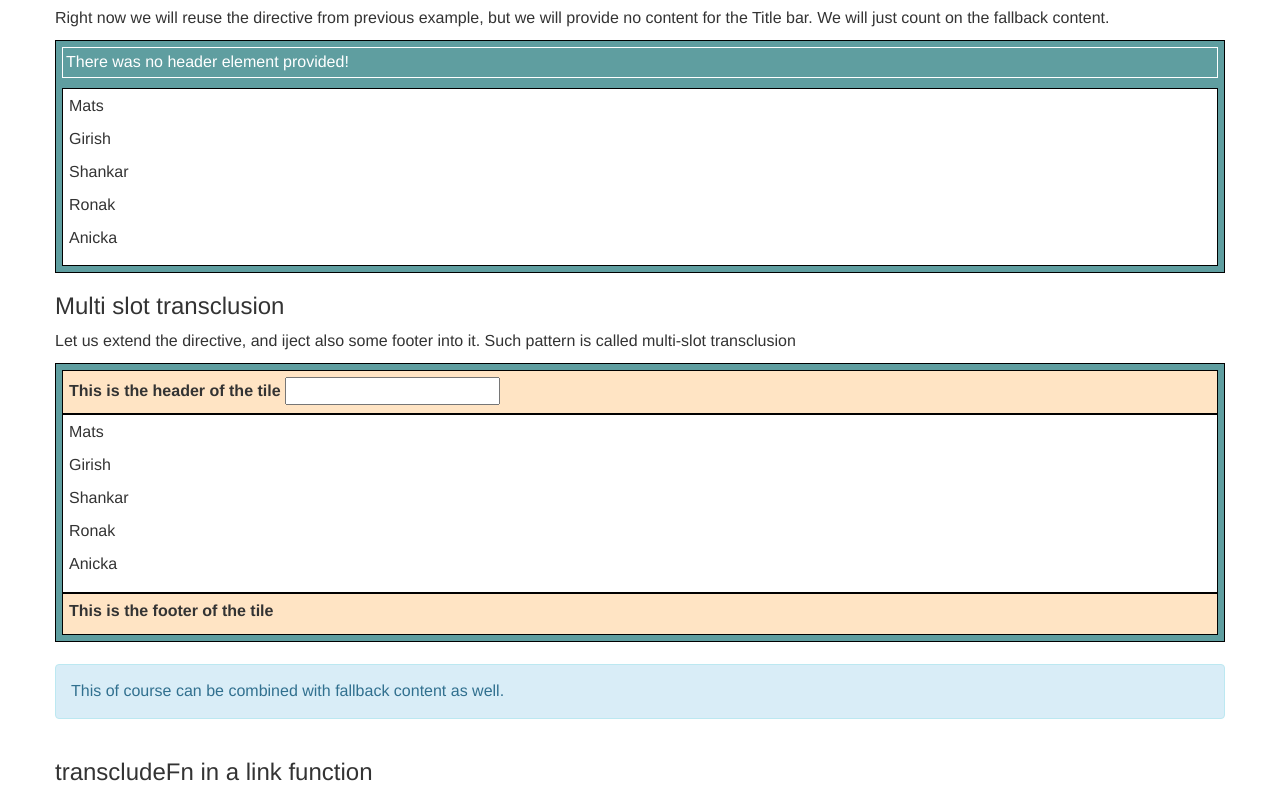
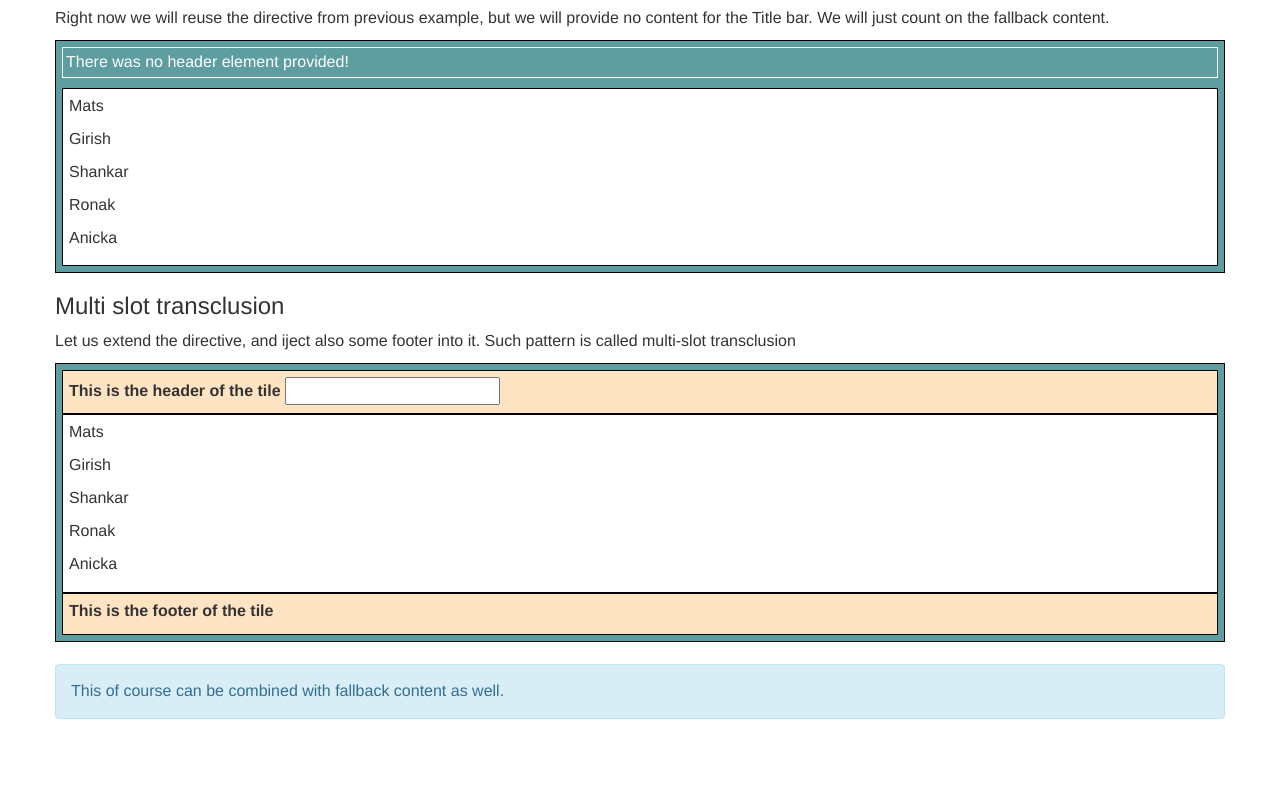
Before and after one commit to pehu71/a1-tips, a website: page index.html at #/ngtransclude-directive in a window 1280 px wide. Shown: the part 1011-1807 px from the top of the page. After the commit the page ends 1750 px from the top, so only its background shows below. Drawn offline with nearby package versions, Linux system fonts and the light colour scheme; some packages are replaced by stand-ins of ours.

```diff
--- a/views/ngtransclude-directive.html
+++ b/views/ngtransclude-directive.html
@@ -73,10 +73,3 @@
         </div>
     </div>
 </div>
-
-<div class="row">
-    <div class="col col-lg-12">
-        <h3>transcludeFn in a link function</h3>
-
-    </div>
-</div>
```
